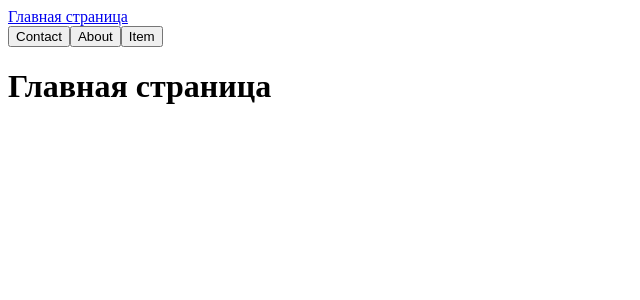
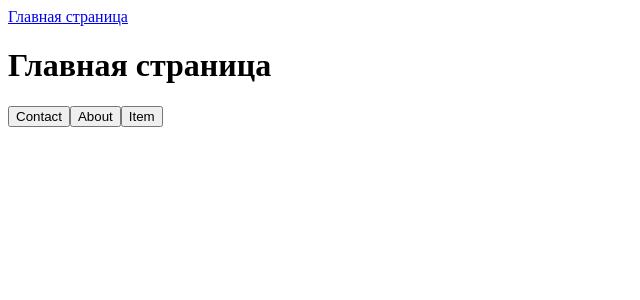
Before and after one commit to Neospaer/Evolenta, an Angular app: page / in a window 1280 px wide. Shown: the top 300 px of the page, without its empty margins (0-640 px from the left). Built offline with nearby package versions, Linux system fonts and the light colour scheme.

Commit message:
Final Comment

```diff
--- a/src/app/app.component.html
+++ b/src/app/app.component.html
@@ -1,9 +1,9 @@
 <a routerLink="">Главная страница</a>
 <br>
-<button (click)="linkToContact()">Contact</button>
+<!-- <button (click)="linkToContact()">Contact</button>
 
 <button routerLink="about">About</button>
 
-<button routerLink="item/1">Item</button>
+<button routerLink="item/1">Item</button> -->
 
 <router-outlet></router-outlet>
--- a/src/app/main/main.component.html
+++ b/src/app/main/main.component.html
@@ -1 +1,7 @@
 <h1>Главная страница</h1>
+
+<button routerLink="contact">Contact</button>
+
+<button routerLink="about">About</button>
+
+<button routerLink="item/1">Item</button>
```
